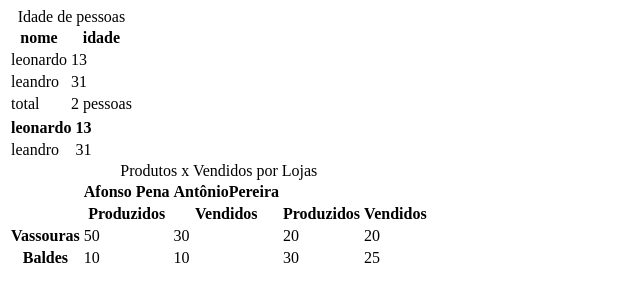
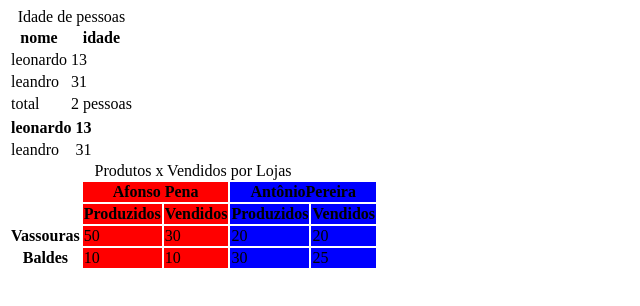
Before and after one commit to leonardo934/Guia-estelar-de-html, a plain HTML site: page tabelas/index.html in a window 1280 px wide. Shown: the whole page, without its empty margins (0-640 px from the left). Drawn offline with Linux system fonts and the light colour scheme.

Commit message:
Melhorando o aspecto com colgroup

```diff
--- a/tabelas/index.html
+++ b/tabelas/index.html
@@ -55,13 +55,19 @@
 
 <table>
 
+<colgroup>
+    <col>
+    <col span="2" style="background-color:red ;">
+    <col span="2" style="background-color:blue ;">
+</colgroup>
+
     <caption>Produtos x Vendidos por Lojas</caption>
 
     <thead>
         <tr>
             <th rowspan="2"></th>
-            <th colspan="">Afonso Pena</th>
-            <th colspan="">AntônioPereira</th>
+            <th colspan="2">Afonso Pena</th>
+            <th colspan="2">AntônioPereira</th>
         </tr>
 
         <tr>
```
